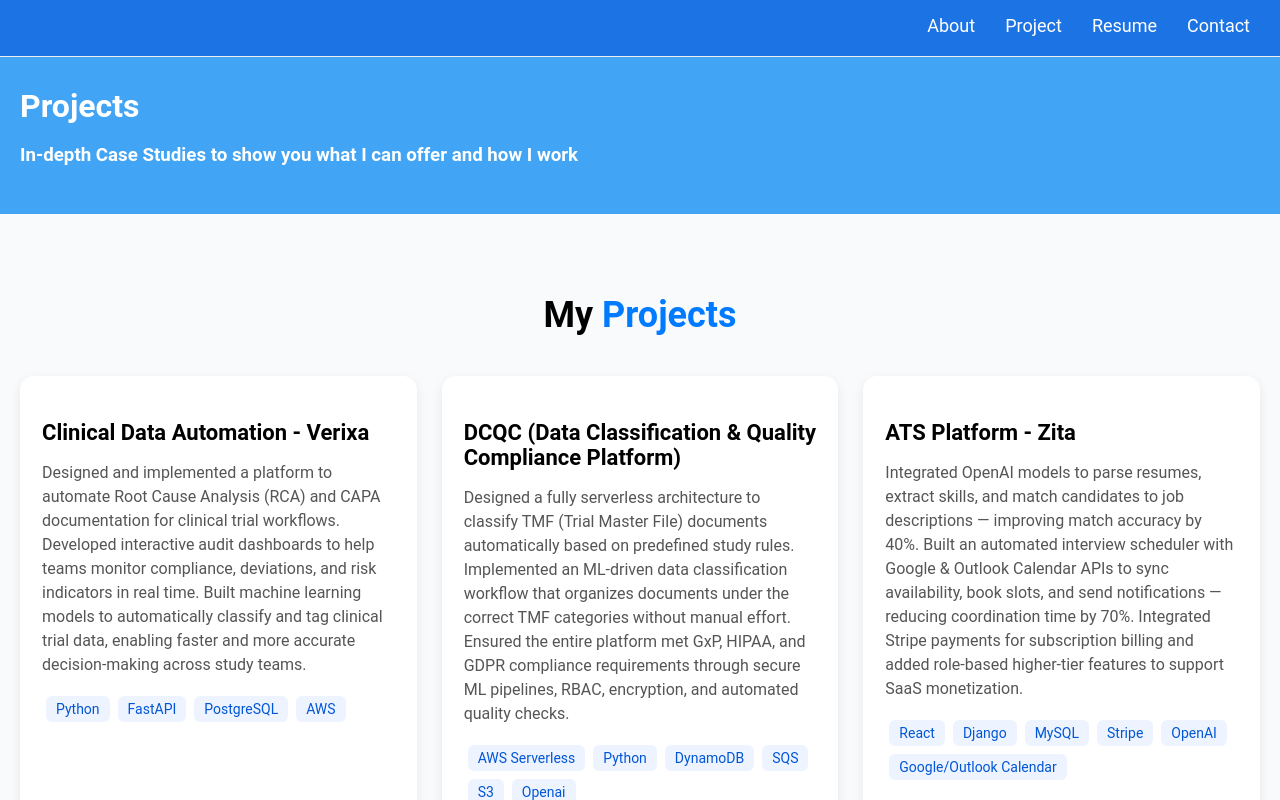
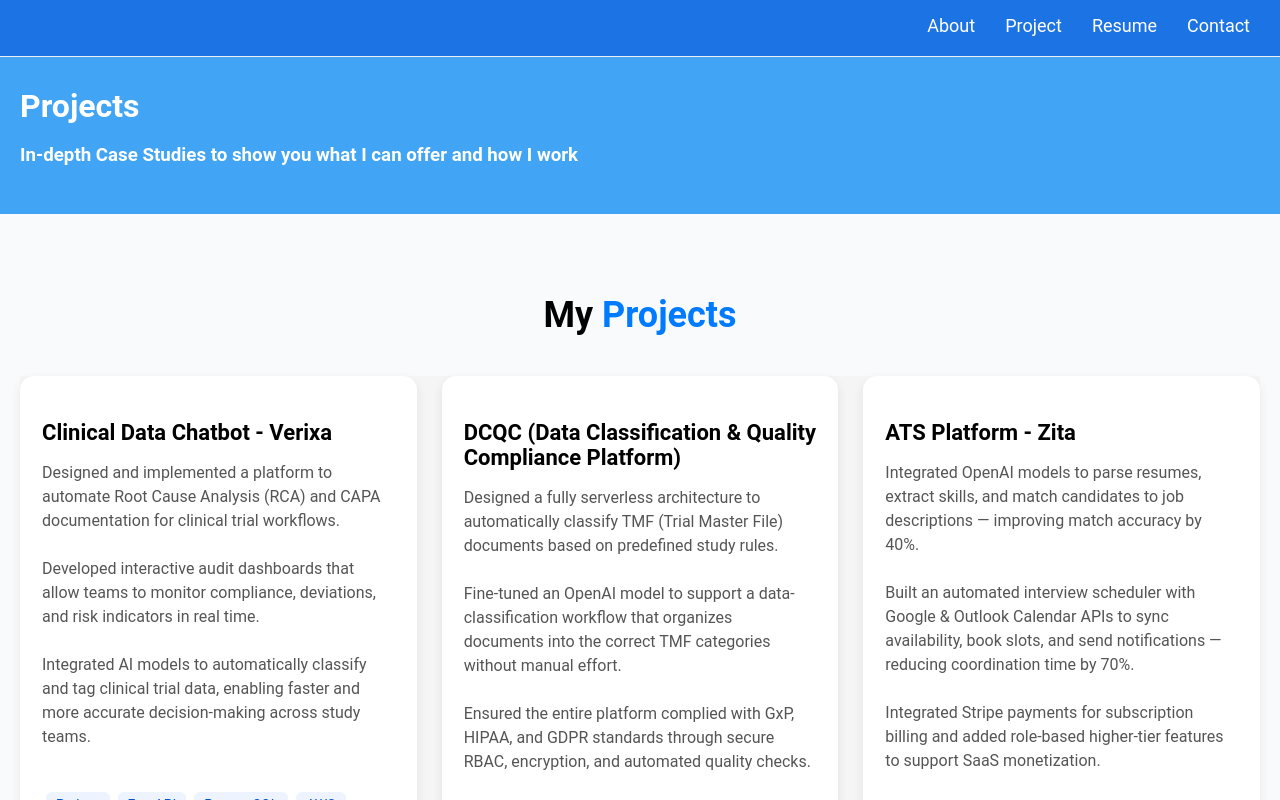
Before and after one commit to pugazhendhij/portfolio, a React (Create React App) app in the folder my-portfolio/: page /projects in a window 1280 px wide. Shown: the top 800 px of the page. Built offline with nearby package versions, Linux system fonts and the light colour scheme; the HTML template or start-up script is replaced by a standard one.

Commit message:
Projects Updation

```diff
--- a/my-portfolio/src/components/Projects/Projects.jsx
+++ b/my-portfolio/src/components/Projects/Projects.jsx
@@ -5,7 +5,7 @@
   return (
     <div>
       <div className="project-color">
-        <section className = "project-section">
+        <section className="project-section">
           <div className="project-header">Projects</div>
 
           <h3>In-depth Case Studies to show you what I can offer and how I work</h3>
@@ -18,11 +18,11 @@
 
           {/* Project 1 */}
           <div className="project-card">
-            <h3>Clinical Data Automation - Verixa</h3>
+            <h3>Clinical Data Chatbot - Verixa</h3>
             <p>
-              Designed and implemented a platform to automate Root Cause Analysis (RCA) and CAPA documentation for clinical trial workflows.
-              Developed interactive audit dashboards to help teams monitor compliance, deviations, and risk indicators in real time.
-              Built machine learning models to automatically classify and tag clinical trial data, enabling faster and more accurate decision-making across study teams.
+              Designed and implemented a platform to automate Root Cause Analysis (RCA) and CAPA documentation for clinical trial workflows.<br /><br />
+              Developed interactive audit dashboards that allow teams to monitor compliance, deviations, and risk indicators in real time.<br /><br />
+              Integrated AI models to automatically classify and tag clinical trial data, enabling faster and more accurate decision-making across study teams.<br /><br />
             </p>
             <div className="tech-stack">
               <span>Python</span>
@@ -36,9 +36,9 @@
           <div className="project-card">
             <h3>DCQC (Data Classification & Quality Compliance Platform)</h3>
             <p>
-              Designed a fully serverless architecture to classify TMF (Trial Master File) documents automatically based on predefined study rules.
-              Implemented an ML-driven data classification workflow that organizes documents under the correct TMF categories without manual effort.
-              Ensured the entire platform met GxP, HIPAA, and GDPR compliance requirements through secure ML pipelines, RBAC, encryption, and automated quality checks.
+              Designed a fully serverless architecture to automatically classify TMF (Trial Master File) documents based on predefined study rules.<br /><br />
+              Fine-tuned an OpenAI model to support a data-classification workflow that organizes documents into the correct TMF categories without manual effort.<br /><br />
+              Ensured the entire platform complied with GxP, HIPAA, and GDPR standards through secure RBAC, encryption, and automated quality checks.<br /><br />
             </p>
             <div className="tech-stack">
               <span>AWS Serverless</span>
@@ -54,9 +54,9 @@
           <div className="project-card">
             <h3>ATS Platform - Zita</h3>
             <p>
-              Integrated OpenAI models to parse resumes, extract skills, and match candidates to job descriptions — improving match accuracy by 40%.
-              Built an automated interview scheduler with Google & Outlook Calendar APIs to sync availability, book slots, and send notifications — reducing coordination time by 70%.
-              Integrated Stripe payments for subscription billing and added role-based higher-tier features to support SaaS monetization.
+              Integrated OpenAI models to parse resumes, extract skills, and match candidates to job descriptions — improving match accuracy by 40%.<br /><br />
+              Built an automated interview scheduler with Google & Outlook Calendar APIs to sync availability, book slots, and send notifications — reducing coordination time by 70%. <br /><br />
+              Integrated Stripe payments for subscription billing and added role-based higher-tier features to support SaaS monetization. <br /><br />
             </p>
             <div className="tech-stack">
               <span>React</span>
@@ -72,10 +72,10 @@
           <div className="project-card">
             <h3>Serverless ATS API</h3>
             <p>
-              Designed a fully serverless backend architecture using Lambda and API Gateway, reducing infrastructure costs by 40%.
-              Implemented 7 OpenAI-powered features, including resume parsing, candidate scoring, profile summarization, and job-fit analysis — all accessible via REST APIs.
-              Improved document processing speed by 35% using S3-based optimized file workflows.
-              Added CI/CD automation via GitHub Actions for zero-downtime deployments and integrated Stripe for subscription-based service access.
+              Designed a fully serverless backend architecture using Lambda and API Gateway, reducing infrastructure costs by 40%. <br /><br />
+              Implemented 7 OpenAI-powered features, including resume parsing, candidate scoring, profile summarization, and job-fit analysis — all accessible via REST APIs. <br /><br />
+              Improved document processing speed by 35% using S3-based optimized file workflows.<br /><br />
+              Added CI/CD automation via GitHub Actions for zero-downtime deployments and integrated Stripe for subscription-based service access.<br /><br />
             </p>
             <div className="tech-stack">
               <span>Python</span>
--- a/my-portfolio/src/components/Projects/projects.css
+++ b/my-portfolio/src/components/Projects/projects.css
@@ -37,6 +37,7 @@
   display: grid;
   grid-template-columns: repeat(auto-fit, minmax(330px, 1fr));
   gap: 25px;
+  background-color: #f5f5f5;
 }
 
 .project-card {
```
